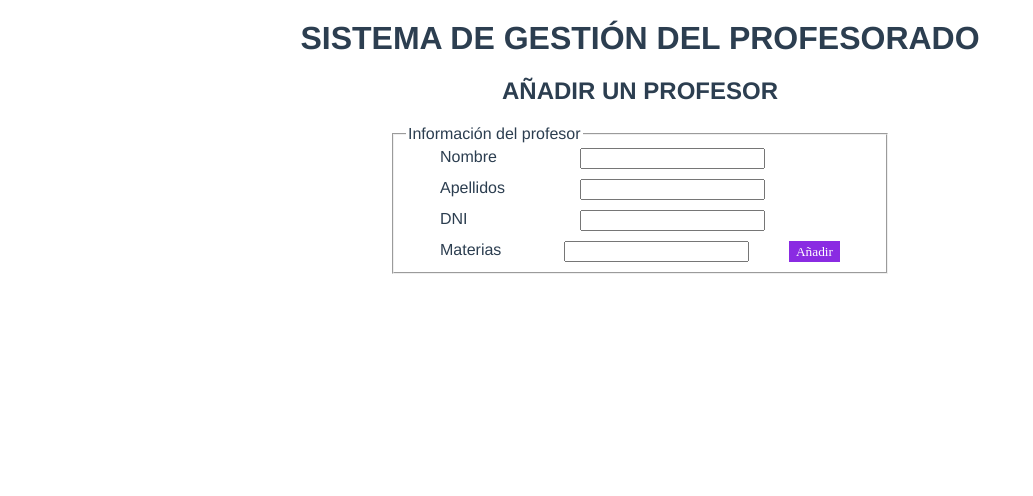
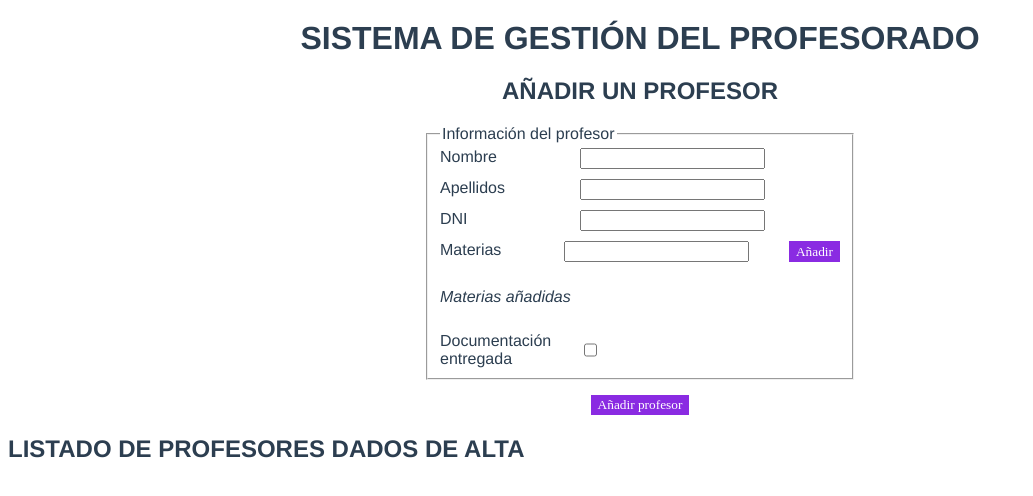
Before and after one commit to LucasKwak/teacher-management, a Vue app: page / in a window 1280 px wide. Shown: the top 496 px of the page, without its empty margins (0-1033 px from the left). Built offline with nearby package versions, Linux system fonts and the light colour scheme.

Commit message:
[COMP-1]: Modify TeacherForm. Add the logic of the form.

```diff
--- a/src/components/TeacherForm.vue
+++ b/src/components/TeacherForm.vue
@@ -6,27 +6,94 @@
                 <legend>Información del profesor</legend>
                 <div class="teacher-form__wrapper-input">
                     <label class="teacher-form__label" for="nombre">Nombre</label>
-                    <input class="teacher-form__input" type="text" id="nombre">
+                    <input class="teacher-form__input" type="text" id="nombre" v-model="teacher.name">
                 </div>
                 <div class="teacher-form__wrapper-input">
                     <label class="teacher-form__label" for="apellidos">Apellidos</label>
-                    <input class="teacher-form__input" type="text" id="apellidos">
+                    <input class="teacher-form__input" type="text" id="apellidos" v-model="teacher.surname">
                 </div>
                 <div class="teacher-form__wrapper-input">
                     <label class="teacher-form__label" for="dni">DNI</label>
-                    <input class="teacher-form__input" type="text" id="dni">
+                    <input class="teacher-form__input" type="text" id="dni" v-model="teacher.dni">
                 </div>
                 <div class="teacher-form__wrapper-input teacher-form__materias">
                     <label class="teacher-form__label" for="materias">Materias</label>
-                    <input class="teacher-form__input" type="text" id="materias">
-                    <button class="materias__button">Añadir</button>
+                    <input class="teacher-form__input" type="text" id="materias" v-model="subject">
+                    <button class="form__button" title="Añadir materia" type="button" @click="addSubject">Añadir</button>
+                </div>
+                <div class="teacher-form__wrapper-input teacher-form__materias-añadidas">
+                    <p>Materias añadidas</p>
+                    <ul>
+                        <li v-for="(subj, index) in teacher.subjects" :key="index">{{ subj }}</li>
+                    </ul>
+                </div>
+                <div class="teacher-form__wrapper-input teacher-form__materias">
+                    <label class="teacher-form__label" for="documentacion">Documentación entregada</label>
+                    <input class="teacher-form__input" type="checkbox" id="documentacion"  v-model="teacher.documentation">
                 </div>
             </fieldset>
+            <button class="form__button" type="button" @click="addTeacher">Añadir profesor</button>
         </form>
+    </section>
+
+    <section>
+        <h2>LISTADO DE PROFESORES DADOS DE ALTA</h2>
     </section>
 </template>
 
 <script lang="ts" setup>
+    import { Ref, ref } from 'vue';
+
+    interface ITeacher {
+        name: string,
+        surname: string,
+        dni: string,
+        subjects: Array<string>,
+        documentation: boolean
+    }
+
+    // ARRAY DE PROFESORES GLOBAL
+    let teachers: Ref<Array<ITeacher>> = ref([]);
+
+    // PROFESOR POR CADA USO DEL FORMULARIO
+    let teacher:Ref<ITeacher> = ref({
+        name: '',
+        surname: '',
+        dni: '',
+        subjects: [],
+        documentation: false
+    });
+
+    // MATERIA POR CADA USO DEL INPUT DE MATERIAS (se añade a las materias de profesor correspondiente)
+    let subject: Ref<string> = ref('');
+
+    // FUNCION PARA AÑADIR UNA MATERIA A UN PROFESOR
+    function addSubject() {
+        if(subject.value == ''){
+            alert("Escriba una materia primero");
+        }else{
+            teacher.value.subjects.push(subject.value);
+            subject.value = '';
+        }
+    }
+
+    // FUNCION PARA AÑADIR UN PROFESOR
+    function addTeacher() {
+        teachers.value.push(
+            {
+                name: teacher.value.name,
+                surname: teacher.value.surname,
+                dni: teacher.value.dni,
+                subjects: teacher.value.subjects,
+                documentation: teacher.value.documentation,
+            }
+        );
+        teacher.value.name = '';
+        teacher.value.surname = '';
+        teacher.value.dni = '';
+        teacher.value.subjects = [];
+        teacher.value.documentation = false;
+    }
 
 </script>
 
@@ -39,6 +106,10 @@
 
     .teacher-form {
         width: 500px;
+        display: flex;
+        flex-direction: column;
+        align-items: center;
+        gap: 15px;
     }
 
     .teacher-form__wrapper-set {
@@ -55,11 +126,24 @@
         gap: 40px;
     }
 
+    .teacher-form__materias-añadidas {
+        max-height: 200px;
+    }
+
+    .teacher-form__materias-añadidas p {
+        font-style: italic;
+    }
+
+    .teacher-form__materias-añadidas ul {
+        width: 150px;
+        overflow-y: scroll;
+    }
+
     .teacher-form__label {
         width: 100px;
     }
 
-    .materias__button {
+    .form__button {
         font-family: Avenir;
         background-color: blueviolet;
         color: white;
@@ -67,7 +151,7 @@
         outline: 0;
     }
 
-    .materias__button:hover{
+    .form__button:hover{
         background-color: white;
         color: blueviolet;
         border: 1px solid blueviolet;
```
